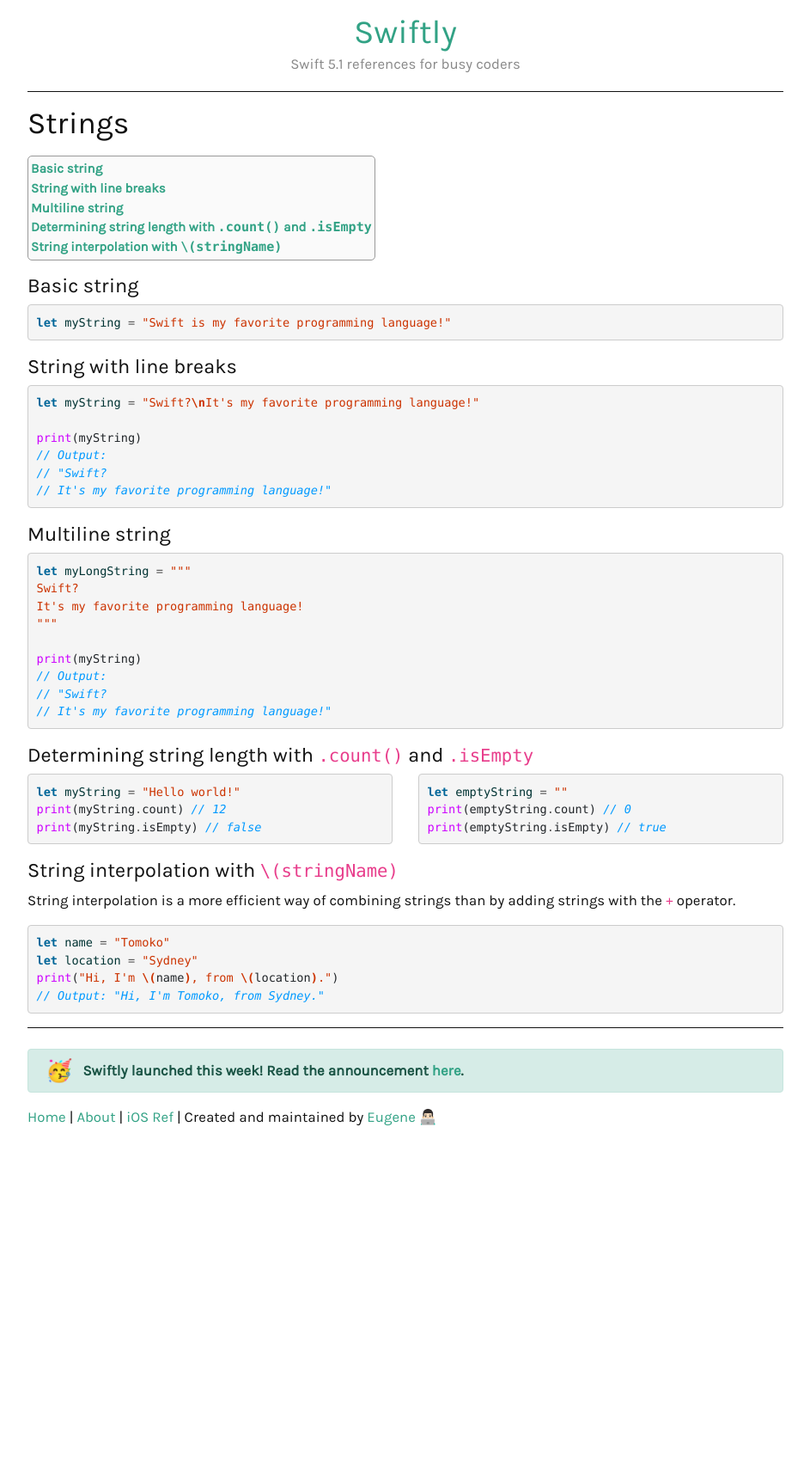
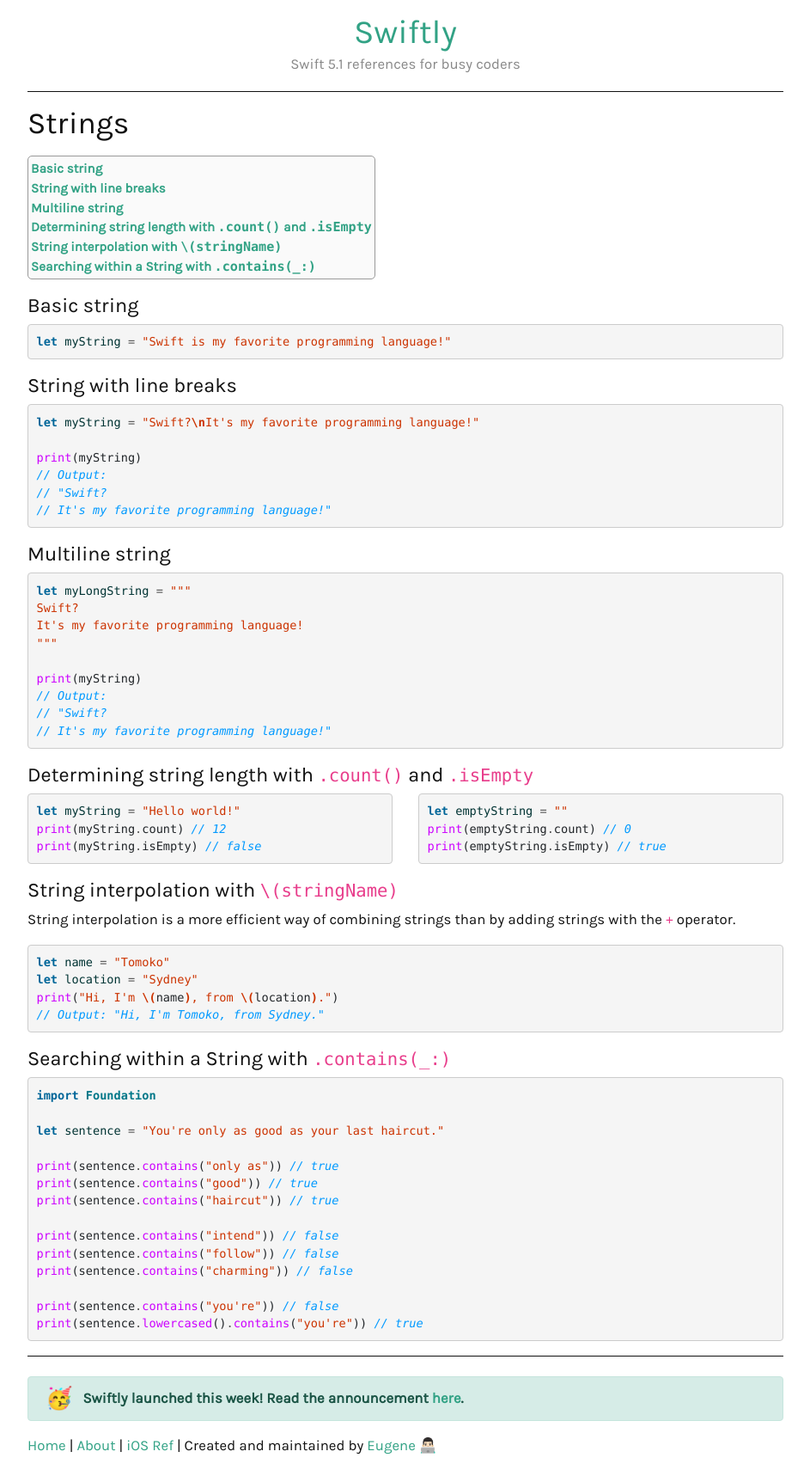
Before and after one commit to ebelinski/swiftly, a Jekyll site: the page built from strings.md, in a window 1280 px wide. Shown: the whole page at 86% size, without its empty margins (168-1111 px from the left). Built offline with Jekyll 4.4.1, drawn with Linux system fonts in a browser that asks for light colours; comment, search, counter and statistics services are not loaded; before the commit the page ends 1336 px from its top, so only the background shows below that.

Commit message:
added .contains(_:) to string

````diff
--- a/strings.md
+++ b/strings.md
@@ -75,3 +75,22 @@ let location = "Sydney"
 print("Hi, I'm \(name), from \(location).")
 // Output: "Hi, I'm Tomoko, from Sydney."
 ```
+
+### Searching within a String with `.contains(_:)`
+
+```swift
+import Foundation
+
+let sentence = "You're only as good as your last haircut."
+
+print(sentence.contains("only as")) // true
+print(sentence.contains("good")) // true
+print(sentence.contains("haircut")) // true
+
+print(sentence.contains("intend")) // false
+print(sentence.contains("follow")) // false
+print(sentence.contains("charming")) // false
+
+print(sentence.contains("you're")) // false
+print(sentence.lowercased().contains("you're")) // true
+```
````
